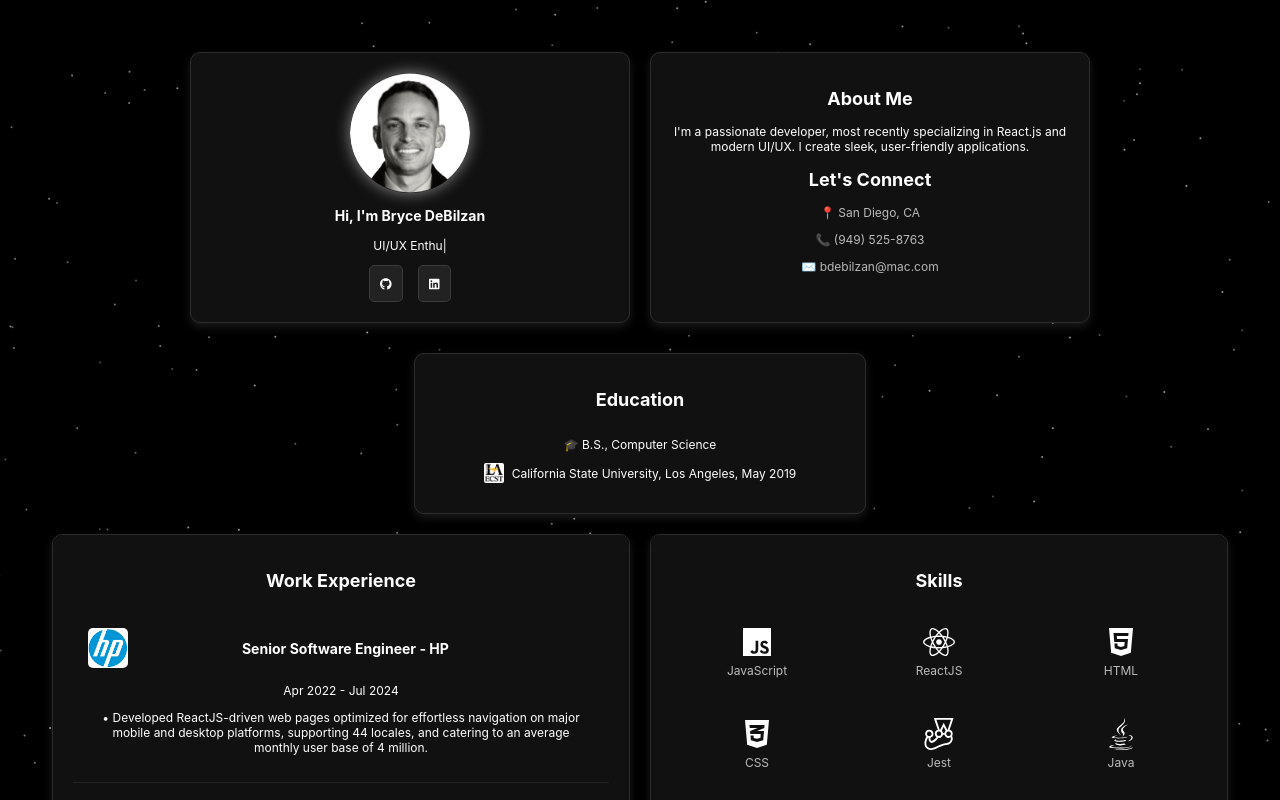
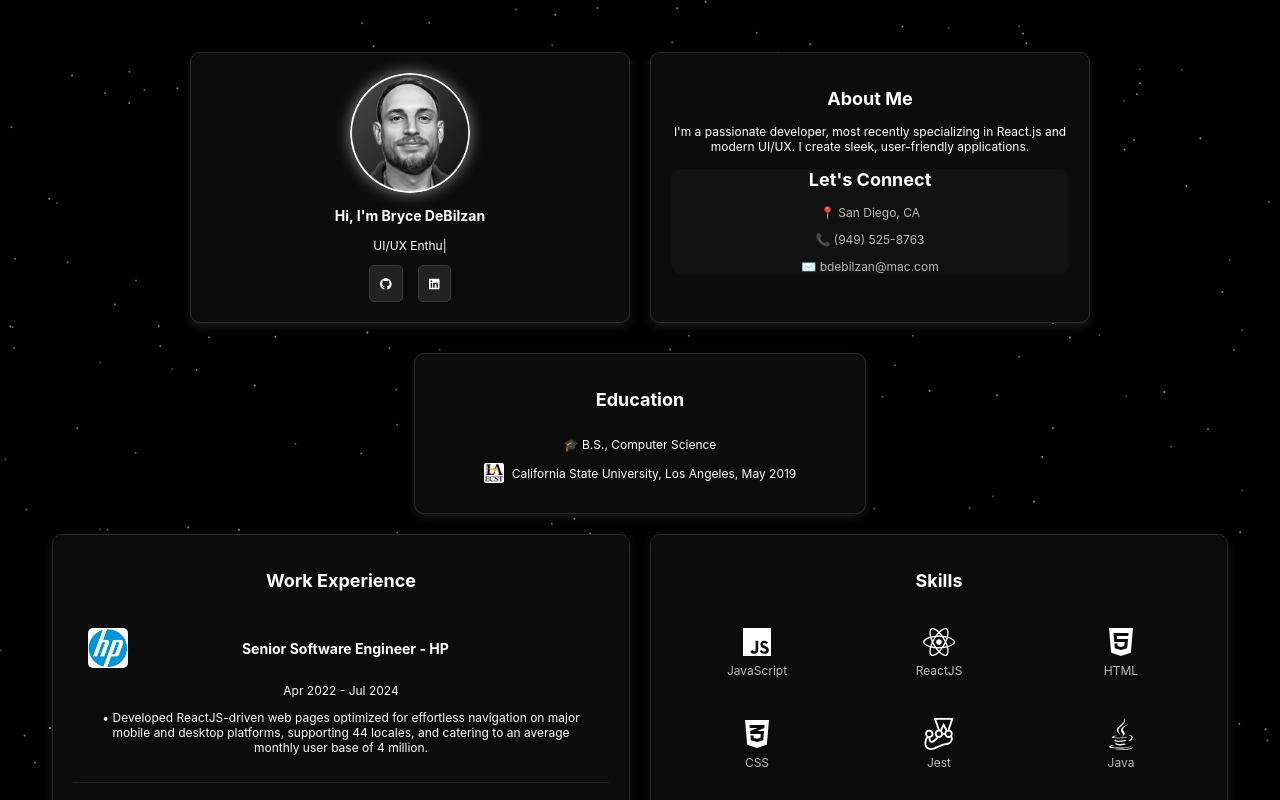
Before and after one commit to bdebilzan/react-my-portfolio, a React (Vite) app: page / in a window 1280 px wide. Shown: the top 800 px of the page. Built offline with nearby package versions, Linux system fonts and the light colour scheme.

Commit message:
profile pic and style updates

```diff
--- a/src/App.css
+++ b/src/App.css
@@ -39,7 +39,7 @@
 }
 
 .card {
-  background: #111;
+  background: #0c0c0c;
   padding: 20px;
   border-radius: 10px;
   box-shadow: 0px 4px 10px rgba(255, 255, 255, 0.1);
--- a/src/components/HeroLeft.jsx
+++ b/src/components/HeroLeft.jsx
@@ -2,7 +2,7 @@ import "../styles/Hero.css";
 import { ReactTyped } from "react-typed";
 import { FontAwesomeIcon } from "@fortawesome/react-fontawesome";
 import { faGithub, faLinkedin } from "@fortawesome/free-brands-svg-icons";
-import profilePic from "../assets/bw-circle-cropped.png";
+import profilePic from "../assets/bw-circle-cropped-1.png";
 
 function HeroLeft() {
   return (
--- a/src/styles/HeroSection.css
+++ b/src/styles/HeroSection.css
@@ -21,6 +21,10 @@
   box-shadow: 0px 0px 15px rgba(255, 255, 255, 0.5);
 }
 
+.profile-pic:hover {
+  scale: 1.025;
+}
+
 .hero-right {
   text-align: center;
   border-radius: 10px;
```
Also changed, not shown: src/assets/bw-circle-cropped-1.png (added), src/assets/bw-circle-cropped-2.png (added).
